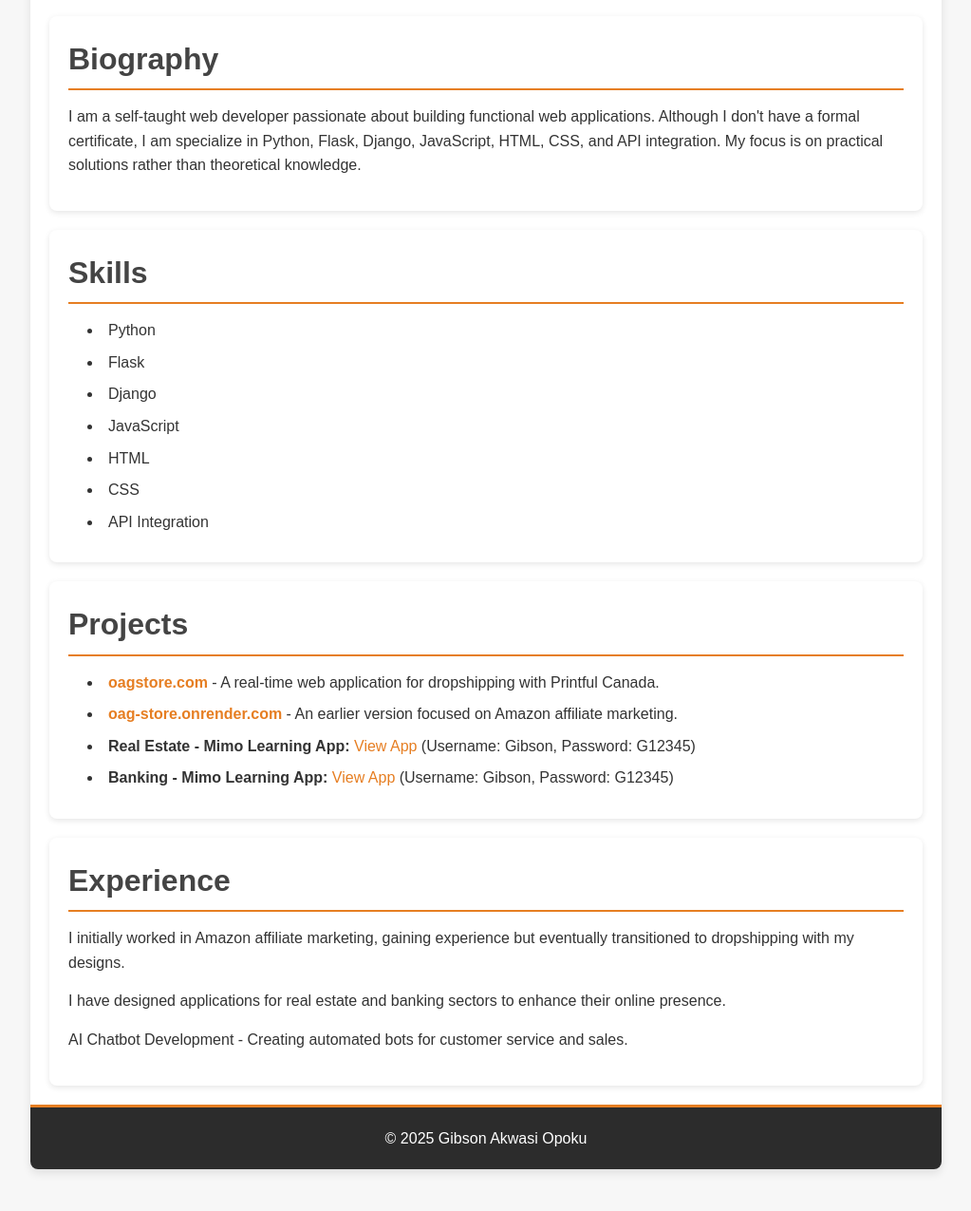
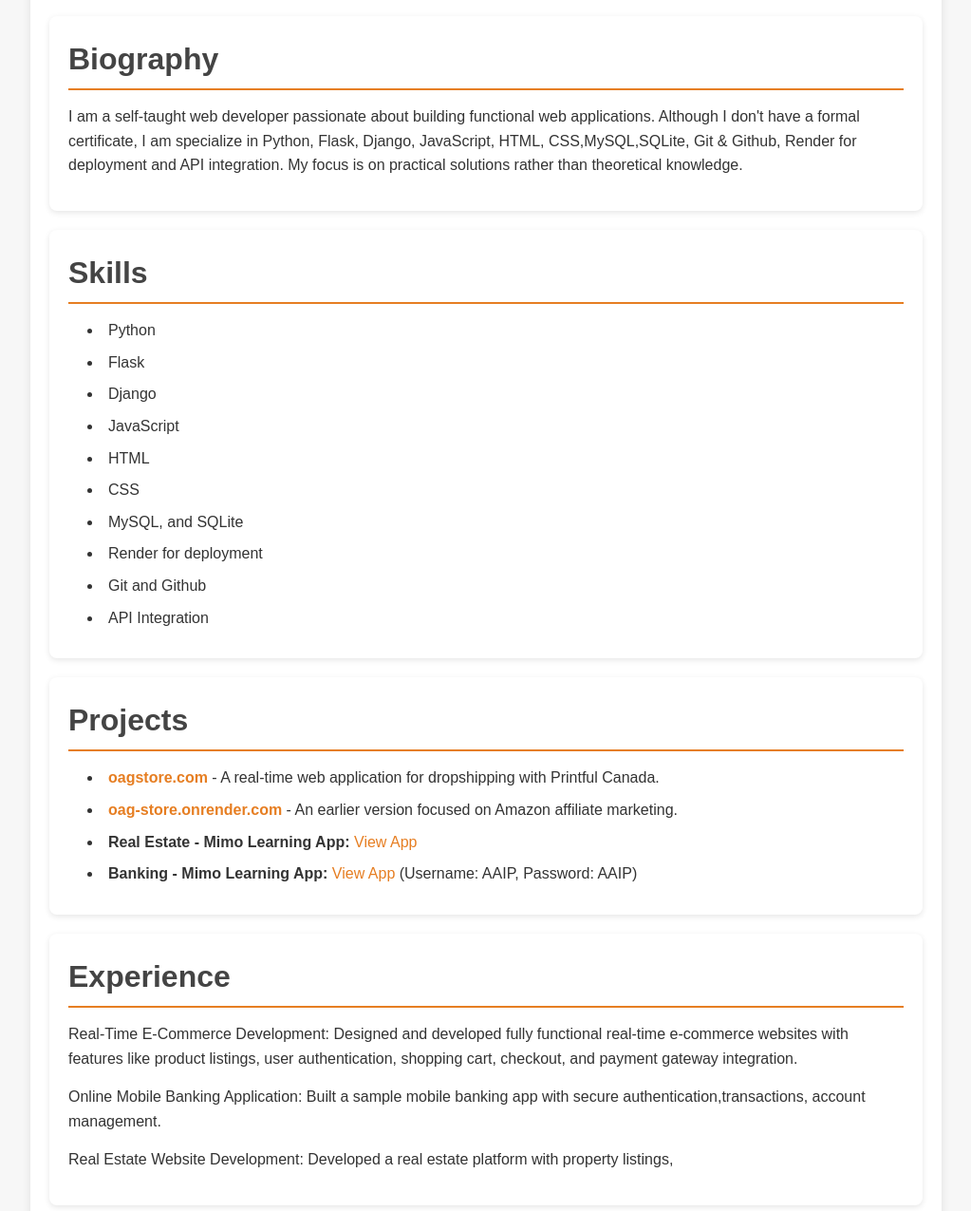
Before and after one commit to mysyte/Gibson-portfolio-, a plain HTML site: page index.html in a window 1280 px wide. Shown: the part 345-1620 px from the top of the page at 95% size, without its empty margins (128-1151 px from the left). Drawn offline with Linux system fonts and the light colour scheme.

Commit message:
Update index.html

```diff
--- a/index.html
+++ b/index.html
@@ -23,7 +23,7 @@
       <h2>Biography</h2>
       <p>
         I am a self-taught web developer passionate about building functional web applications.
-        Although I don't have a formal certificate, I am specialize in Python, Flask, Django, JavaScript, HTML, CSS, and API integration.
+        Although I don't have a formal certificate, I am specialize in Python, Flask, Django, JavaScript, HTML, CSS,MySQL,SQLite, Git & Github, Render for deployment and API integration.
         My focus is on practical solutions rather than theoretical knowledge.
       </p>
     </section>
@@ -37,6 +37,9 @@
         <li>JavaScript</li>
         <li>HTML</li>
         <li>CSS</li>
+        <li>MySQL, and SQLite</li>
+        <li>Render for deployment</li>
+        <li>Git and Github</li>
         <li>API Integration</li>
       </ul>
     </section>
@@ -51,10 +54,10 @@
           <strong><a href="https://oag-store.onrender.com" target="_blank">oag-store.onrender.com</a></strong> - An earlier version focused on Amazon affiliate marketing.
         </li>
         <li>
-          <strong>Real Estate - Mimo Learning App:</strong> <a href="https://qegflr.mimo.run/index.html" target="_blank">View App</a> (Username: Gibson, Password: G12345)
+          <strong>Real Estate - Mimo Learning App:</strong> <a href="https://qegflr.mimo.run/index.html" target="_blank">View App</a>
         </li>
         <li>
-          <strong>Banking - Mimo Learning App:</strong> <a href="https://dby048.mimo.run/index.html" target="_blank">View App</a> (Username: Gibson, Password: G12345)
+          <strong>Banking - Mimo Learning App:</strong> <a href="https://dby048.mimo.run/index.html" target="_blank">View App</a> (Username: AAIP, Password: AAIP)
         </li>
       </ul>
     </section>
@@ -62,13 +65,13 @@
     <section id="experience">
       <h2>Experience</h2>
       <p>
-        I initially worked in Amazon affiliate marketing, gaining experience but eventually transitioned to dropshipping with my designs.
+        Real-Time E-Commerce Development: Designed and developed fully functional real-time e-commerce websites with features like product listings, user authentication, shopping cart, checkout, and payment gateway integration.
       </p>
       <p>
-        I have designed applications for real estate and banking sectors to enhance their online presence.
+        Online Mobile Banking Application: Built a sample mobile banking app with secure authentication,transactions, account management.
       </p>
       <p>
-        AI Chatbot Development - Creating automated bots for customer service and sales.
+        Real Estate Website Development: Developed a real estate platform with property listings,
       </p>
     </section>
 
```
